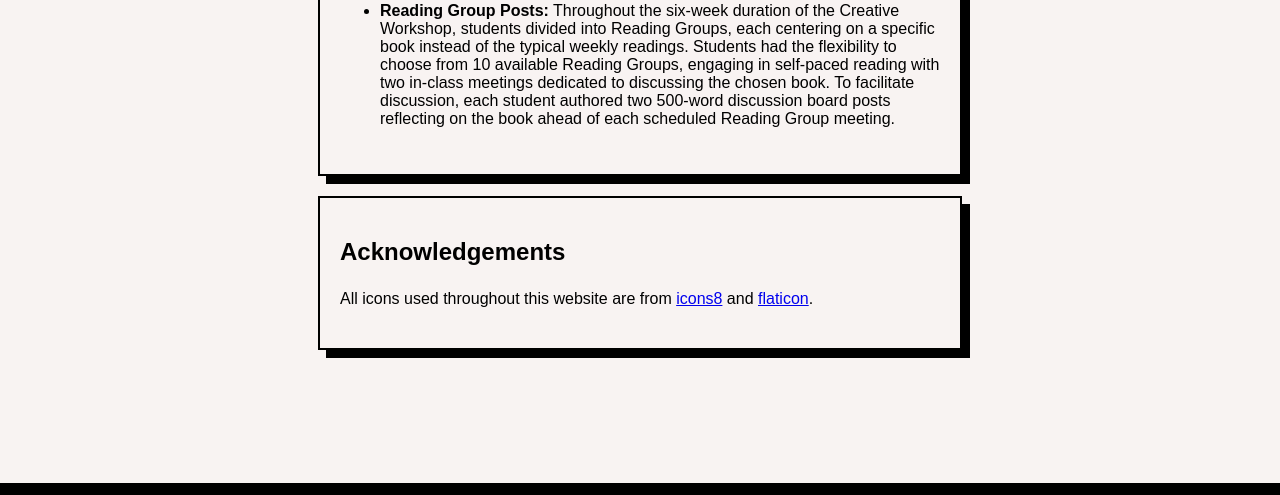
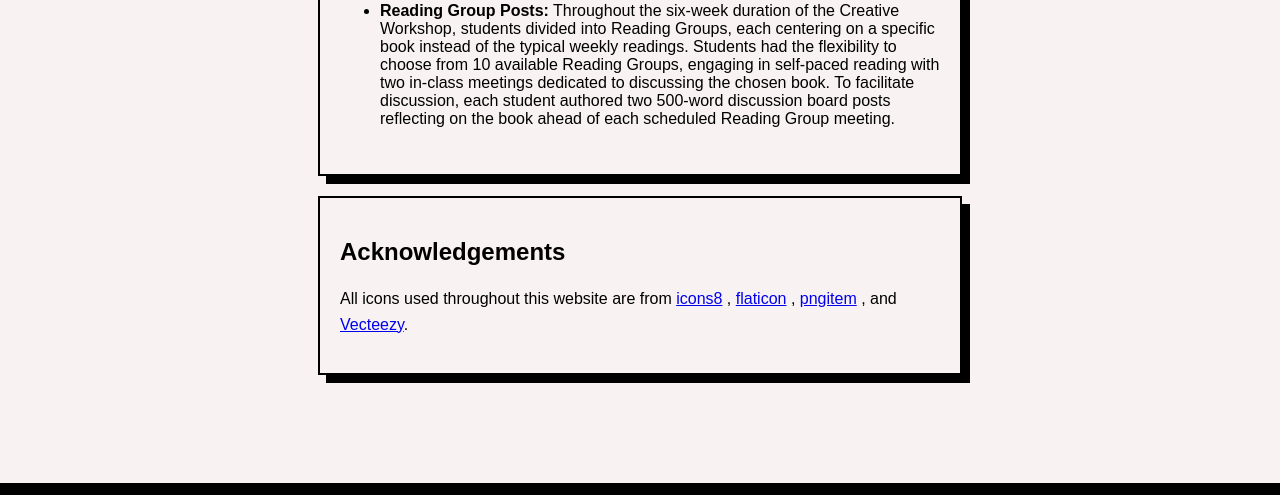
Before and after one commit to Joanne-Lee20/HDCC, a Flask app: page /about in a window 1280 px wide. Shown: the part 2013-2508 px from the top of the page. Run offline with Flask 3, Linux system fonts and the light colour scheme.

Commit message:
Update about.html

```diff
--- a/templates/about.html
+++ b/templates/about.html
@@ -36,7 +36,7 @@
 
   <article class="definition-container">
     <h2>Acknowledgements</h2>
-    <p>All icons used throughout this website are from <a href="https://icons8.com/" target="_blank">icons8</a> and <a href="https://www.flaticon.com" target="_blank">flaticon</a>.</p>
+    <p>All icons used throughout this website are from <a href="https://icons8.com/" target="_blank">icons8</a> , <a href="https://www.flaticon.com" target="_blank">flaticon</a> , <a href="https://www.pngitem.com" target="_blank">pngitem</a> , and <a href="https://www.vecteezy.com" target="_blank">Vecteezy</a>.</p>
   </article>
 </main>
 {% endblock %}
```
